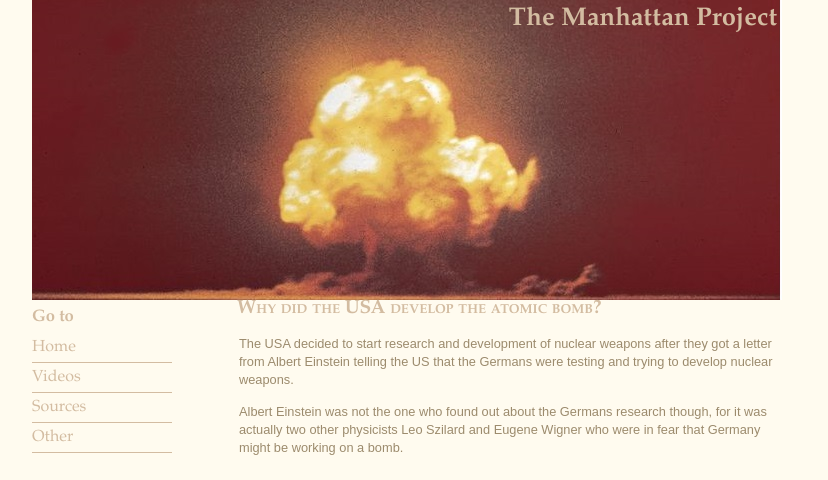
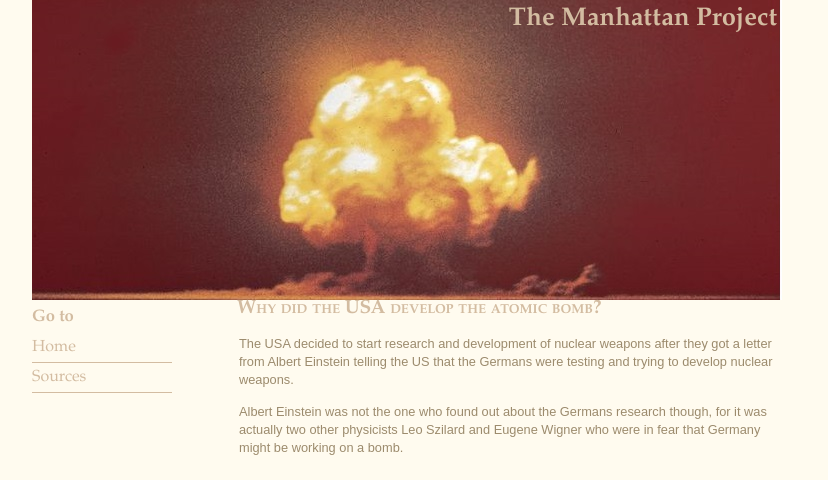
Before and after one commit to Squidben1/Social-Studies, a plain HTML site: page index.html in a window 1280 px wide. Shown: the top 480 px of the page, without its empty margins (233-1061 px from the left). Drawn offline with Linux system fonts and the light colour scheme.

Commit message:
Update index.html

```diff
--- a/index.html
+++ b/index.html
@@ -18,9 +18,7 @@
     <h1>Go to</h1>
     <ul>
       <li><a href="https://squidben1.github.io/Social-Studies/index.html">Home</a></li>
-      <li><a href="">Videos</a></li>
       <li><a href="https://docs.google.com/document/d/1c4HIDolhE2sNdtobYY49j_9G_g9VE4RJjVj7-DxKmRA/edit?usp=sharing">Sources</a></li>
-      <li><a href="">Other</a></li>
     </ul>
   </div>
   <!-- Navigation div ends -->
```
